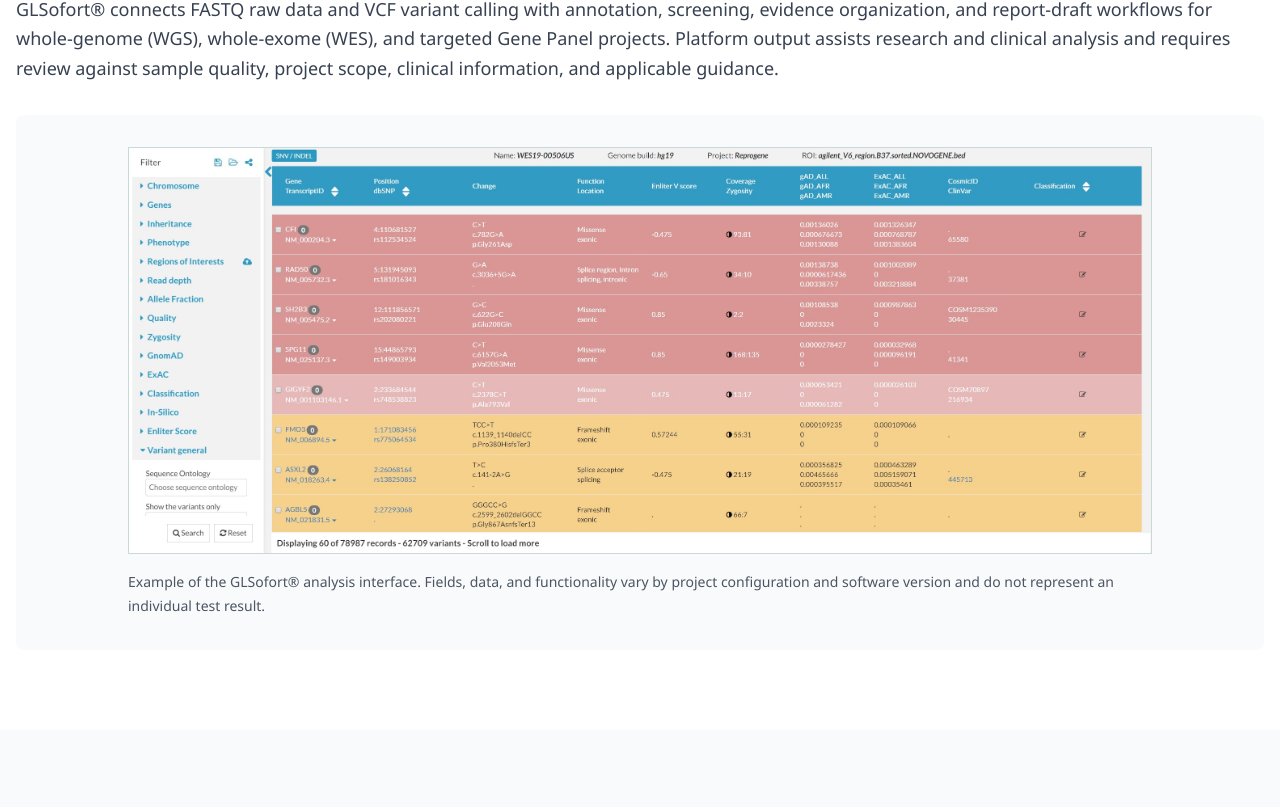
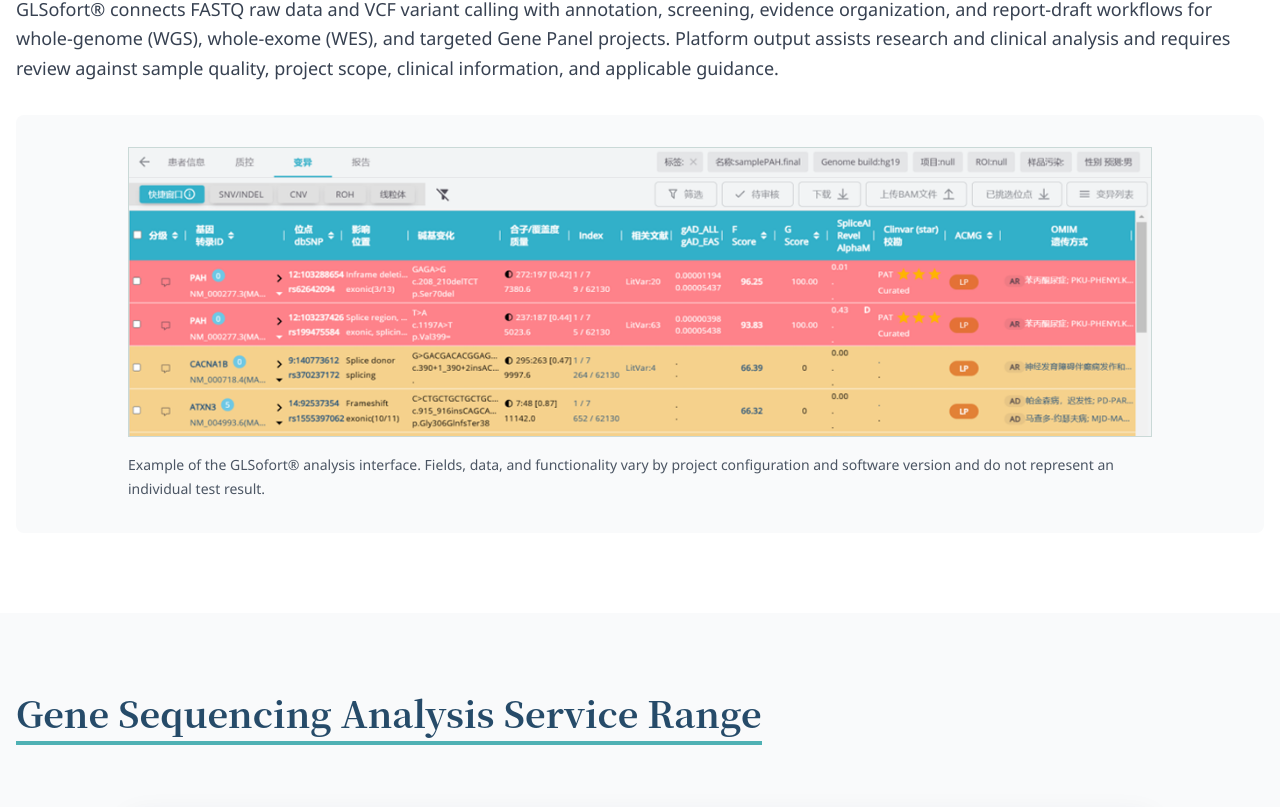
Before and after one commit to glsofort/genomelight, a React (Vite) app: page /glsofort in a window 1280 px wide. Shown: the part 889-1696 px from the top of the page. Built offline with nearby package versions, Linux system fonts and the light colour scheme.

Commit message:
fix: optimize layout

```diff
--- a/src/components/GLSofort.tsx
+++ b/src/components/GLSofort.tsx
@@ -59,10 +59,10 @@ const GLSofort = () => {
           </p>
           <figure className="bg-gray-50 rounded-xl p-8">
             <img
-              src="/images/glsofort/platform-interface.jpeg"
+              src="/images/glsofort/platform-interface.png"
               alt={t('glsofort.intro.title')}
-              width="2527"
-              height="1002"
+              width="1165"
+              height="328"
               loading="lazy"
               decoding="async"
               className="mx-auto w-full max-w-5xl border border-[#cad9d7] object-contain"
--- a/src/i18n/locales/zh-CN.json
+++ b/src/i18n/locales/zh-CN.json
@@ -307,8 +307,7 @@
         "辅助整理报告所需证据，实际效率与成本取决于项目规模和复核要求",
         "可通过积累的临床和基因组数据库获得新发现",
         "内置算法：AI大模型多维度变异打分排序算法",
-        "Noetica",
-        "千万位点文献数据库"
+        "Noetica：千万位点文献数据库"
       ]
     },
     "applications": {
```
Also changed, not shown: public/images/glsofort/platform-interface.jpeg (deleted), public/images/glsofort/platform-interface.png (added), src/i18n/locales/en-US.json.
